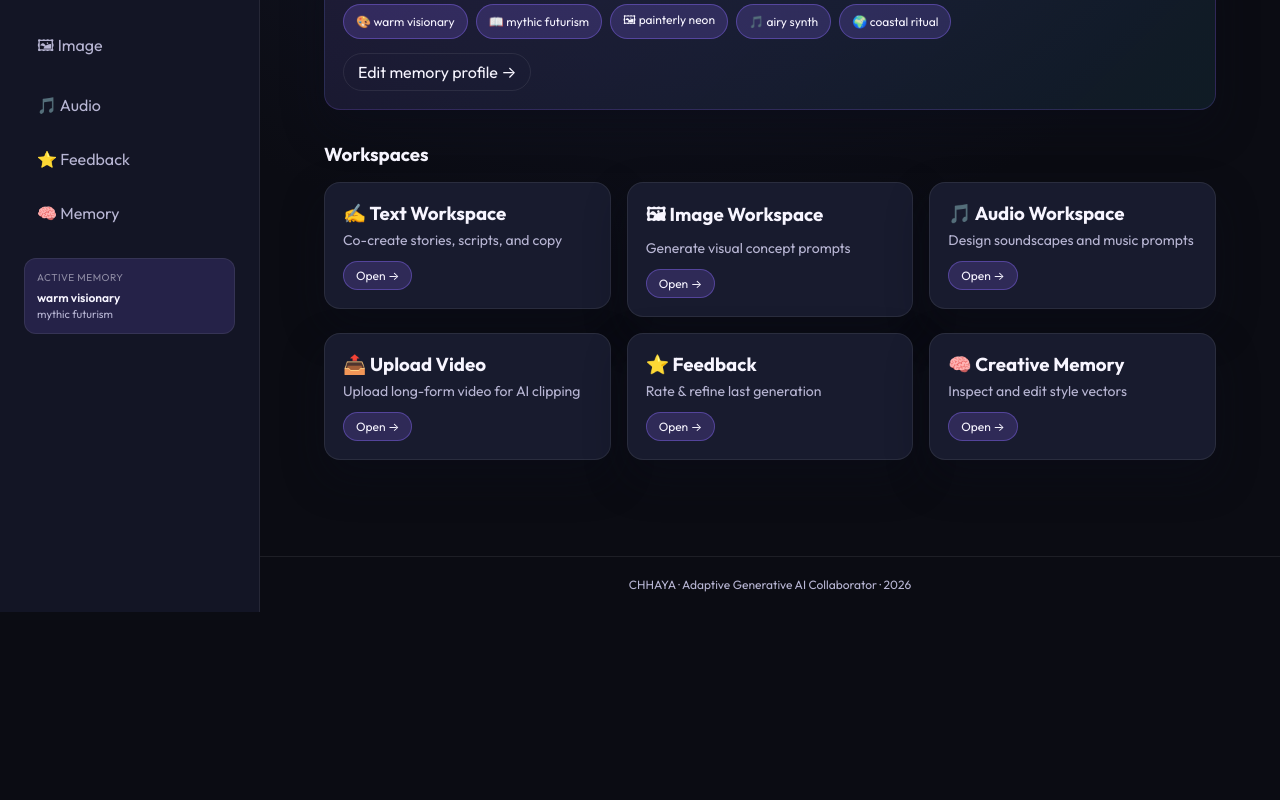
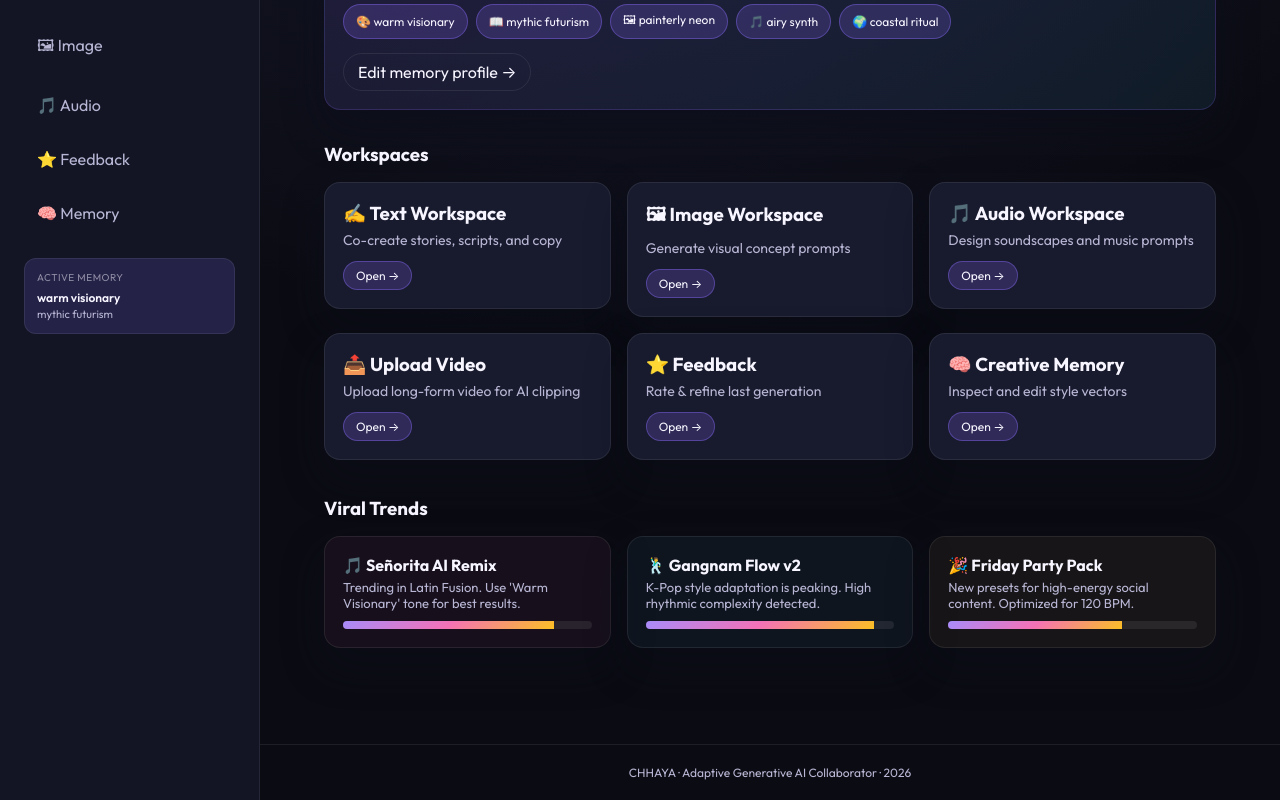
Before and after one commit to AbhayKTS/gla2, a React (Vite) app in the folder frontend/: page /app in a window 1280 px wide. Shown: the part 520-1320 px from the top of the page. Before the commit the page ends 1132 px from the top, so only its background shows below. Built offline with nearby package versions, Linux system fonts and the light colour scheme; no server answers.

Commit message:
Added Viral Trends section to dashboard with song references

```diff
--- a/frontend/src/components/pages/DashboardPage.tsx
+++ b/frontend/src/components/pages/DashboardPage.tsx
@@ -96,6 +96,25 @@ const DashboardPage = () => {
           </Link>
         ))}
       </div>
+
+      <h3 style={{ marginTop: 12, marginBottom: -8 }}>Viral Trends</h3>
+      <div className="cards" style={{ gridTemplateColumns: "repeat(auto-fit, minmax(240px, 1fr))" }}>
+        <div className="card" style={{ background: "rgba(255,100,200,0.05)" }}>
+          <h4>🎵 Señorita AI Remix</h4>
+          <p style={{ fontSize: 13, color: "var(--text-muted)", marginTop: 4 }}>Trending in Latin Fusion. Use 'Warm Visionary' tone for best results.</p>
+          <div className="progress-bar" style={{ marginTop: 10 }}><div className="progress" style={{ width: "85%", background: "var(--brand-gradient)" }} /></div>
+        </div>
+        <div className="card" style={{ background: "rgba(100,200,255,0.05)" }}>
+          <h4>🕺 Gangnam Flow v2</h4>
+          <p style={{ fontSize: 13, color: "var(--text-muted)", marginTop: 4 }}>K-Pop style adaptation is peaking. High rhythmic complexity detected.</p>
+          <div className="progress-bar" style={{ marginTop: 10 }}><div className="progress" style={{ width: "92%", background: "var(--brand-gradient)" }} /></div>
+        </div>
+        <div className="card" style={{ background: "rgba(255,200,100,0.05)" }}>
+          <h4>🎉 Friday Party Pack</h4>
+          <p style={{ fontSize: 13, color: "var(--text-muted)", marginTop: 4 }}>New presets for high-energy social content. Optimized for 120 BPM.</p>
+          <div className="progress-bar" style={{ marginTop: 10 }}><div className="progress" style={{ width: "70%", background: "var(--brand-gradient)" }} /></div>
+        </div>
+      </div>
     </div>
   );
 };
```
